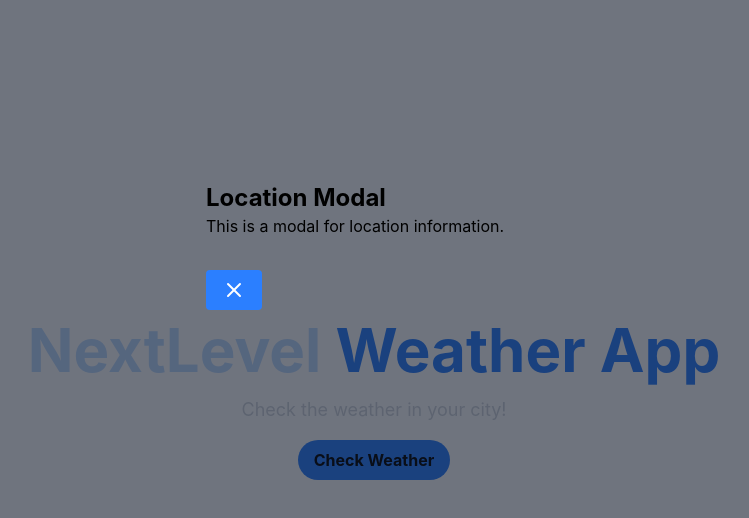
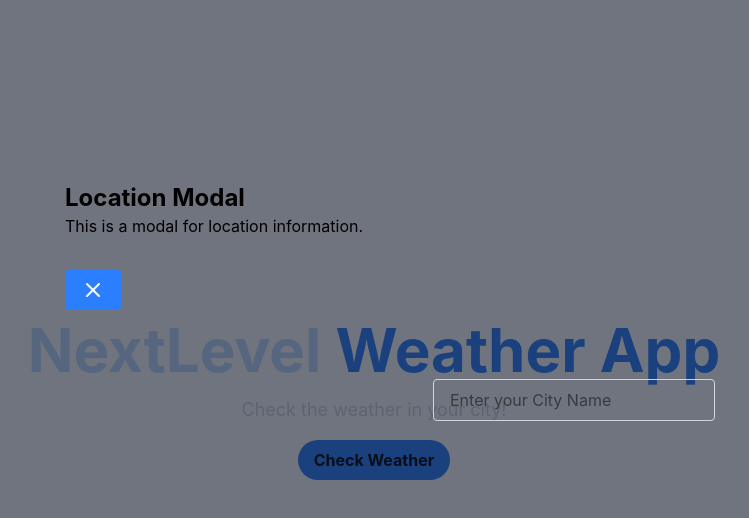
Before and after one commit to SSLiza/nextlevel-weather-app, a React (Vite) app: page / in a window 1280 px wide. Both pictures are taken after a click on the button "Check Weather". Shown: the top 518 px of the page, without its empty margins (266-1015 px from the left). Built offline with nearby package versions, Linux system fonts and the light colour scheme.

Commit message:
form added

```diff
--- a/src/components/LocationModal.jsx
+++ b/src/components/LocationModal.jsx
@@ -12,6 +12,11 @@ const LocationModal = ({ onClose }) => {
                     </div>
                     <button className='mt-4 bg-blue-500 hover:bg-blue-700 text-white font-bold py-2 px-4 rounded' onClick={onClose}><X /></button>
                 </div>
+                <div>
+                    <form>
+                        <input type="text" placeholder="Enter your City Name" className='border border-gray-300 rounded px-4 py-2 w-full' />
+                    </form>
+                </div>
             </div>
         </div>
     );
```
